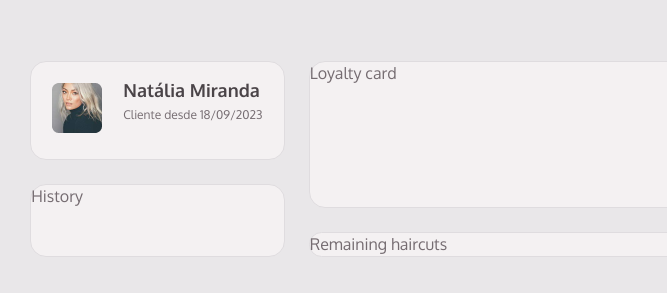
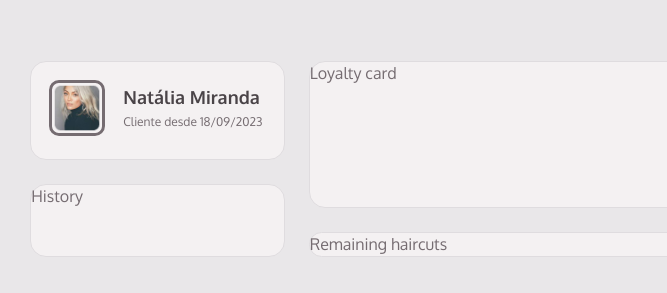
Before and after one commit to JoaoMagnago/mba-desafio-01, a website: page index.html in a window 1280 px wide. Shown: the part 213-506 px from the top of the page, without its empty margins (204-871 px from the left). Drawn offline with Linux system fonts and the light colour scheme.

Commit message:
refactor: style adjustments to user data

```diff
--- a/src/styles/sections/user-data.css
+++ b/src/styles/sections/user-data.css
@@ -3,27 +3,19 @@
   padding: 1rem;
 
   display: flex;
-  align-items: start;
+  align-items: center;
   flex-direction: row;
   gap: 1rem;
-
-  & h3 {
-    font: var(--title-sm);
-    color: var(--gray-600);
-  }
-
-  & span {
-    font: var(--text-xs);
-    color: var(--gray-500);
-  }
 
   & .img-container {
     position: relative;
 
     & img {
-      object-fit: contain;
+      object-fit: cover;
       height: 56px;
       width: 56px;
+      border: 3px solid;
+      border-radius: 10px;
     }
 
     padding: 2px;
@@ -39,8 +31,20 @@
 
   & div:last-of-type {
     display: flex;
+    justify-content: center;
     flex-direction: column;
     gap: 0.25rem;
+    margin-bottom: 5px;
+
+    & h3 {
+      font: var(--title-sm);
+      color: var(--gray-600);
+    }
+
+    & span {
+      font: var(--text-xs);
+      color: var(--gray-500);
+    }
   }
 }
 
```
